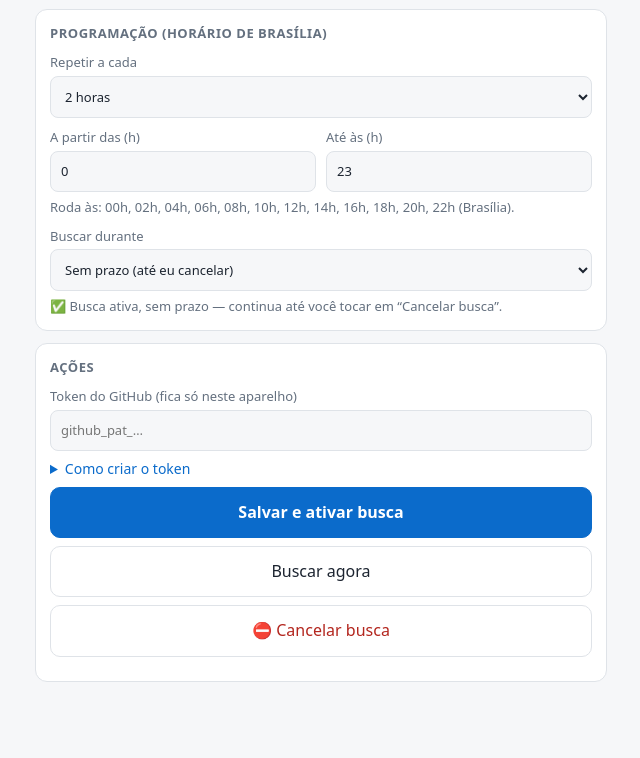
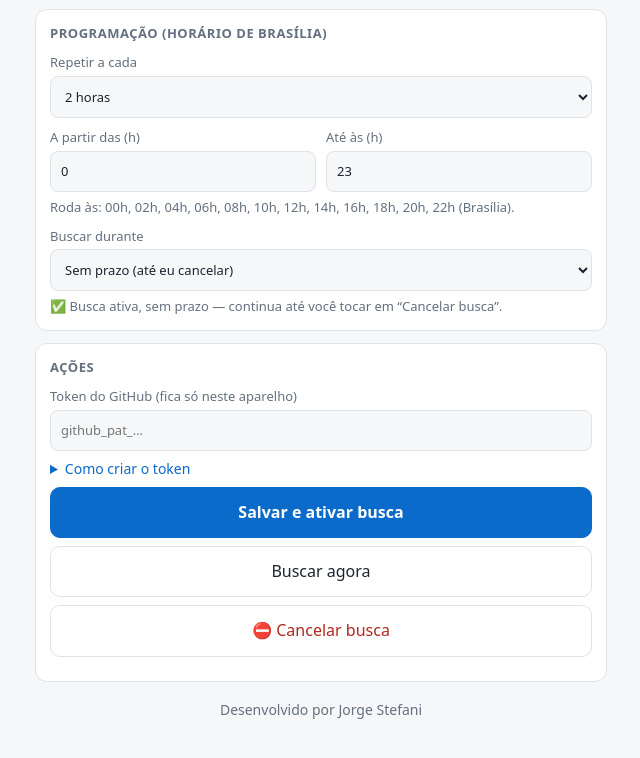
Before and after one commit to jorgestefani/tenis-jorge-germano, a plain HTML site: page monitor/index.html in a window 1280 px wide. Shown: the part 2297-3055 px from the top of the page, without its empty margins (319-959 px from the left). Drawn offline with Linux system fonts and the light colour scheme.

Commit message:
Painel: rodape Desenvolvido por Jorge Stefani

```diff
--- a/monitor/index.html
+++ b/monitor/index.html
@@ -126,6 +126,7 @@
     </div>
     <div id="status"></div>
   </section>
+  <p class="sub" style="text-align:center;margin:18px 0 0">Desenvolvido por Jorge Stefani</p>
 </main>
 
 <script>
```
